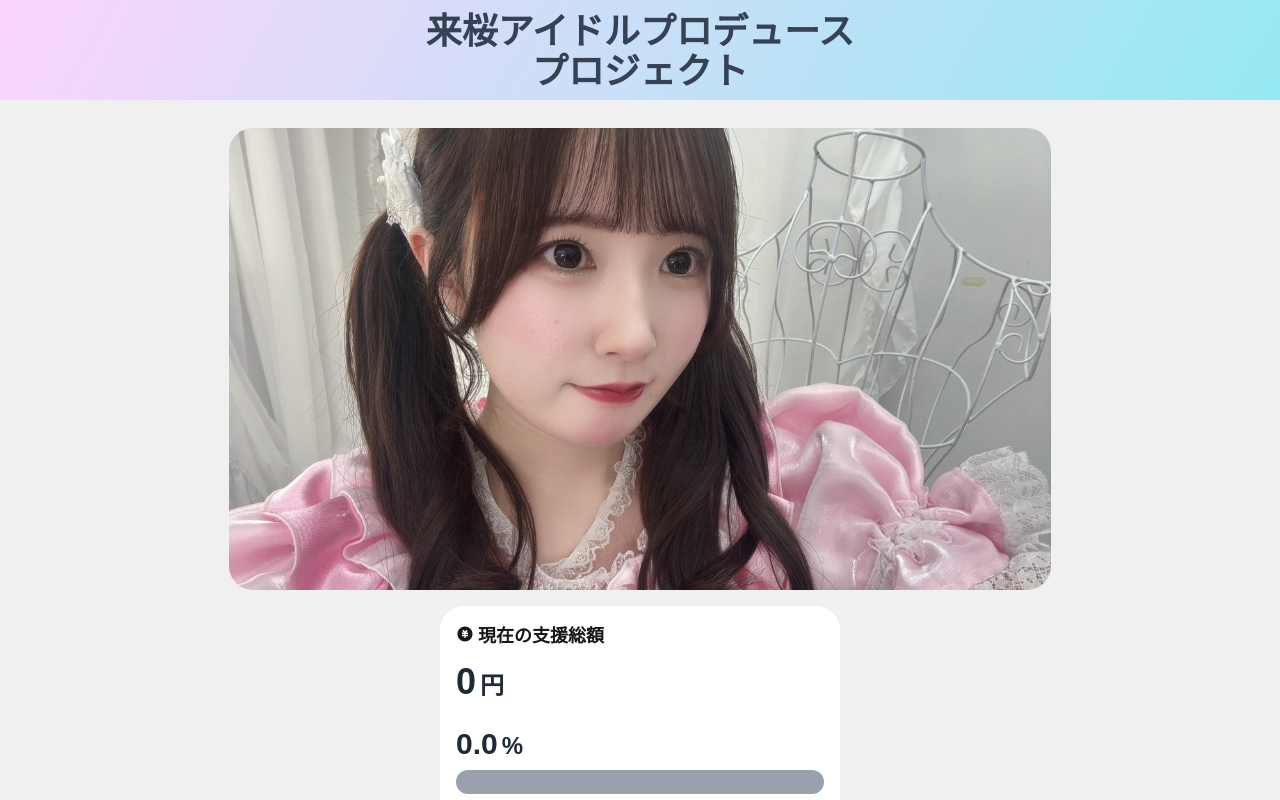
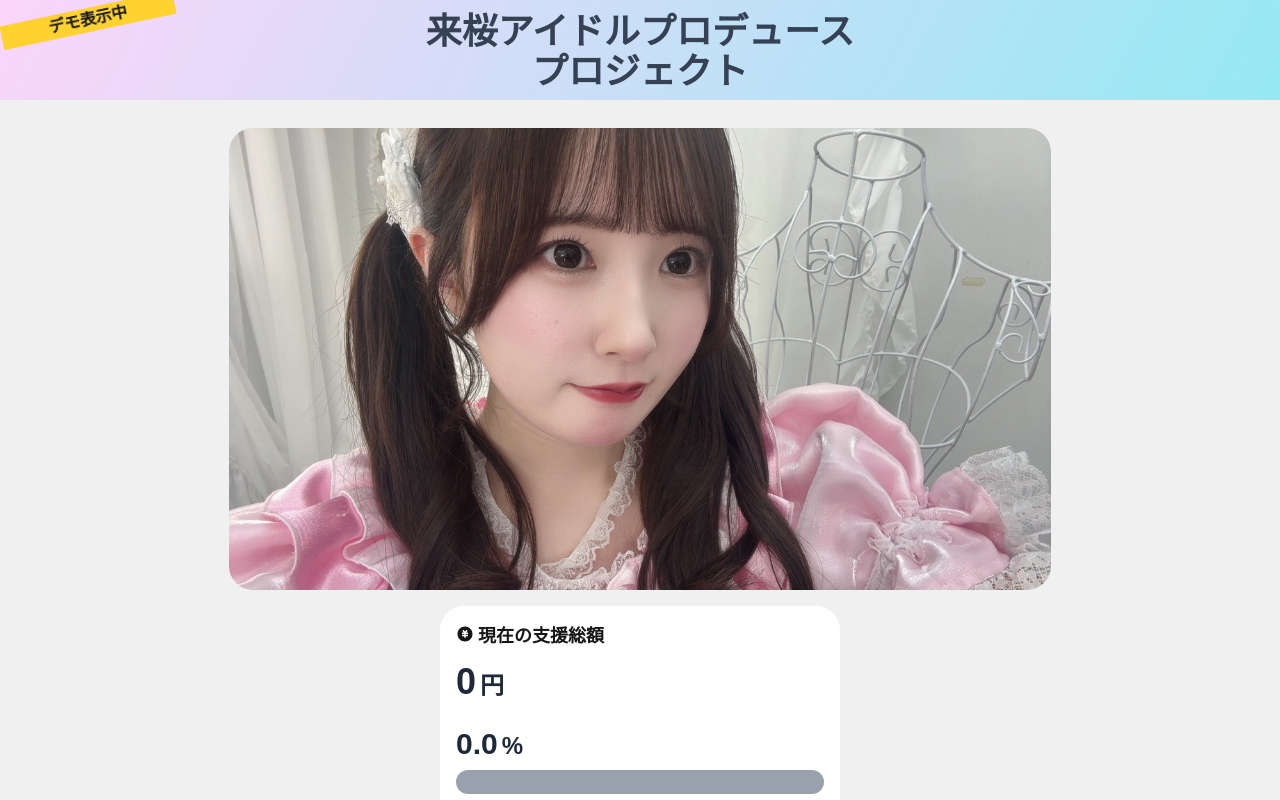
Before and after one commit to live-first/cloud-funding, a Next.js app: page / in a window 1280 px wide. Shown: the top 800 px of the page. Built offline with nearby package versions, Linux system fonts and the light colour scheme; no server answers.

Commit message:
でも表示中

```diff
--- a/src/layouts/SingleViewLayout.tsx
+++ b/src/layouts/SingleViewLayout.tsx
@@ -26,6 +26,7 @@ export const SingleViewLayout = (props: LayoutProps) => {
         {bottomView}
       </main>
       <footer>{footer}</footer>
+      <div className='fixed top-2 bg-amber-300 font-bold px-12 -rotate-12'>デモ表示中</div>
     </div>
   )
 }
```
